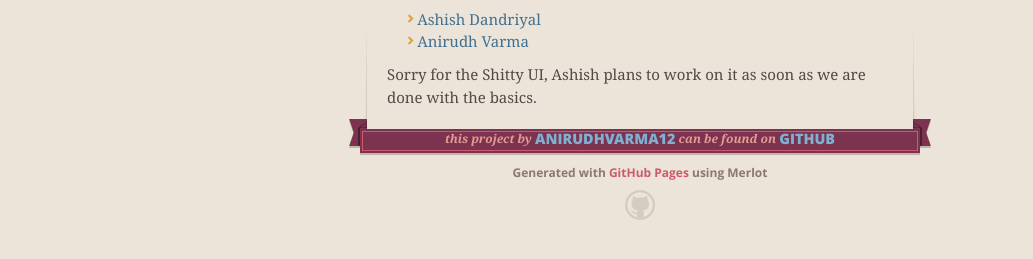
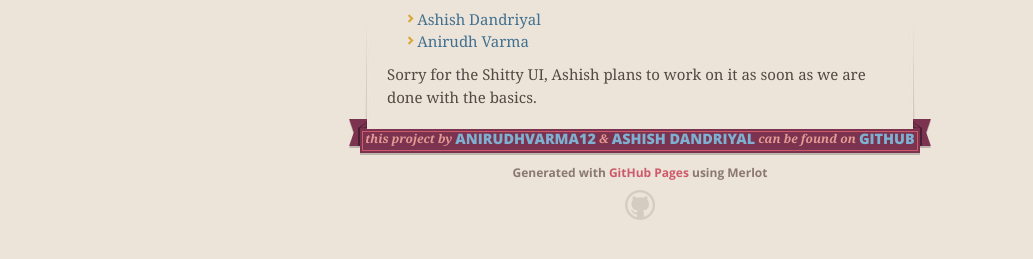
Before and after one commit to suhailahmad/MavenManager, a plain HTML site: page index.html in a window 1280 px wide. Shown: the part 337-596 px from the top of the page, without its empty margins (0-1033 px from the left). Drawn offline with nearby package versions, Linux system fonts and the light colour scheme.

Commit message:
New Index.html

```diff
--- a/index.html
+++ b/index.html
@@ -17,7 +17,7 @@
         $('#main_content').headsmart()
       })
     </script>
-    <title>Mavenmanager by anirudhvarma12</title>
+    <title>Maven Manager</title>
   </head>
 
   <body>
@@ -64,7 +64,7 @@
       <footer>
         <span class="ribbon-outer">
           <span class="ribbon-inner">
-            <p>this project by <a href="https://github.com/anirudhvarma12">anirudhvarma12</a> can be found on <a href="https://github.com/anirudhvarma12/MavenManager">GitHub</a></p>
+            <p>this project by <a href="https://github.com/anirudhvarma12">anirudhvarma12</a> & <a href="https://github.com/ashishdandriyal">Ashish Dandriyal</a> can be found on <a href="https://github.com/anirudhvarma12/MavenManager">GitHub</a></p>
           </span>
           <span class="left-tail"></span>
           <span class="right-tail"></span>
```
